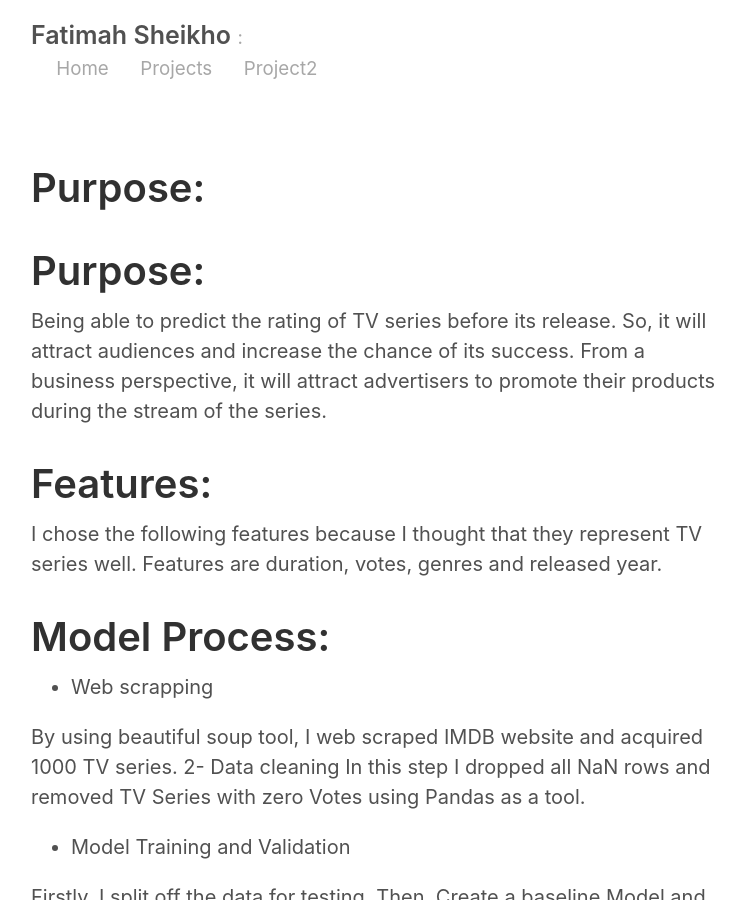
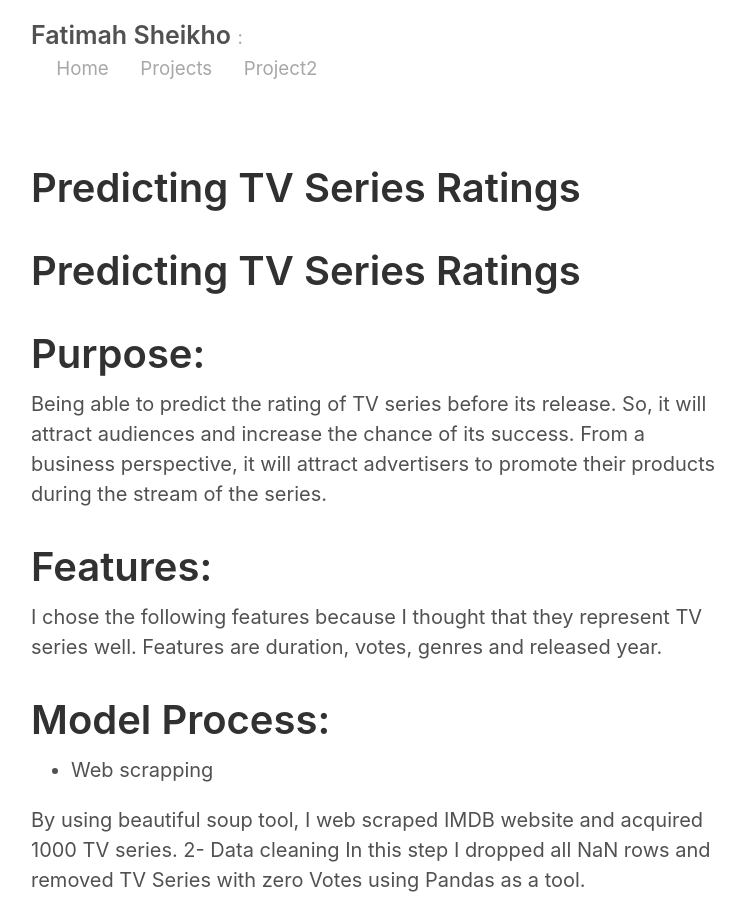
Before and after one commit to fatimahSheikho/fatimahSheikho.github.io, a Jekyll site: the page built from project2.md, in a window 1280 px wide and 900 px high. Shown: the whole window, without its empty margins (259-1004 px from the left). Built offline with Jekyll 4.4.1, drawn with Linux system fonts in a browser that asks for light colours; our own code applies the rules of GitHub Pages for plain Markdown files.

Commit message:
Update project2.md

```diff
--- a/project2.md
+++ b/project2.md
@@ -1,4 +1,4 @@
-
+# Predicting TV Series Ratings
 # Purpose:
 Being able to predict the rating of TV series before its release. So, it will attract audiences and increase the chance of its  success. From a business perspective, it will attract advertisers to promote their products during the stream of the series.
 
```
